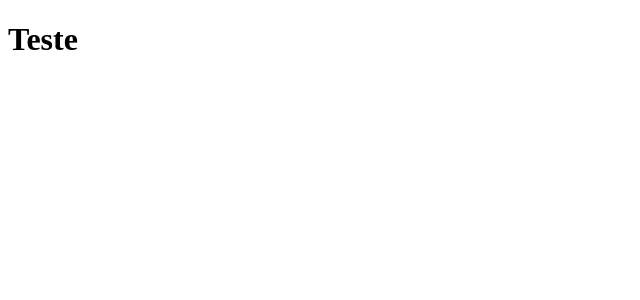
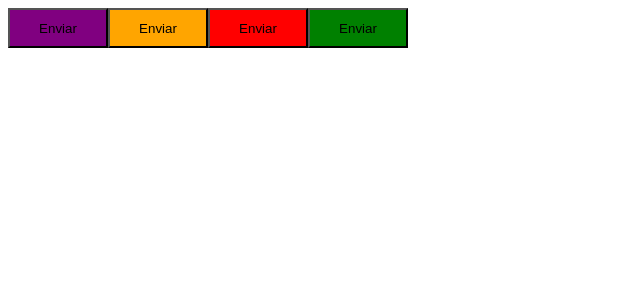
Before and after one commit to Rosivaldo-Lucas/ignite-projects, a React (Vite) app in the folder react/02-pomodoro-timer/: page / in a window 1280 px wide. Shown: the top 300 px of the page, without its empty margins (0-640 px from the left). Built offline with nearby package versions, Linux system fonts and the light colour scheme.

Commit message:
02-pomodoro-timer: Criando componente Button com Styled Components.

```diff
--- a/react/02-pomodoro-timer/package.json
+++ b/react/02-pomodoro-timer/package.json
@@ -11,11 +11,13 @@
   },
   "dependencies": {
     "react": "^18.2.0",
-    "react-dom": "^18.2.0"
+    "react-dom": "^18.2.0",
+    "styled-components": "^6.1.8"
   },
   "devDependencies": {
     "@types/react": "^18.2.55",
     "@types/react-dom": "^18.2.19",
+    "@types/styled-components": "^5.1.34",
     "@typescript-eslint/eslint-plugin": "^6.21.0",
     "@typescript-eslint/parser": "^6.21.0",
     "@vitejs/plugin-react": "^4.2.1",
--- a/react/02-pomodoro-timer/src/App.tsx
+++ b/react/02-pomodoro-timer/src/App.tsx
@@ -1,5 +1,12 @@
+import { Button } from './components/Button/Button';
+
 export function App() {
   return (
-    <h1>Teste</h1>
+    <>
+      <Button variant='primary' />
+      <Button variant='secondary' />
+      <Button variant='danger' />
+      <Button variant='success' />
+    </>
   )
 }
--- /dev/null
+++ b/react/02-pomodoro-timer/src/components/Button/Button.styles.ts
@@ -0,0 +1,23 @@
+import styled, { css } from 'styled-components';
+
+export type ButtonVariant = 'primary' | 'secondary' | 'danger' | 'success';
+
+interface ButtonContainerProps {
+  variant: ButtonVariant;
+}
+
+const buttonVariants = {
+  primary: 'purple',
+  secondary: 'orange',
+  danger: 'red',
+  success: 'green',
+};
+
+export const ButtonContainer = styled.button<ButtonContainerProps>`
+  width: 100px;
+  height: 40px;
+
+  ${props => {
+    return css`background-color: ${buttonVariants[props.variant]}`
+  }}
+`;
--- /dev/null
+++ b/react/02-pomodoro-timer/src/components/Button/Button.tsx
@@ -0,0 +1,15 @@
+import { ButtonContainer, ButtonVariant } from './Button.styles';
+
+interface ButtonProps {
+  variant: ButtonVariant;
+}
+
+export function Button({ variant = 'primary' }: ButtonProps) {
+
+  return (
+    <ButtonContainer variant={variant}>
+      Enviar
+    </ButtonContainer>
+  );
+
+}
```
Also changed, not shown: 1 other file (tests, documents, lock files or other folders).
